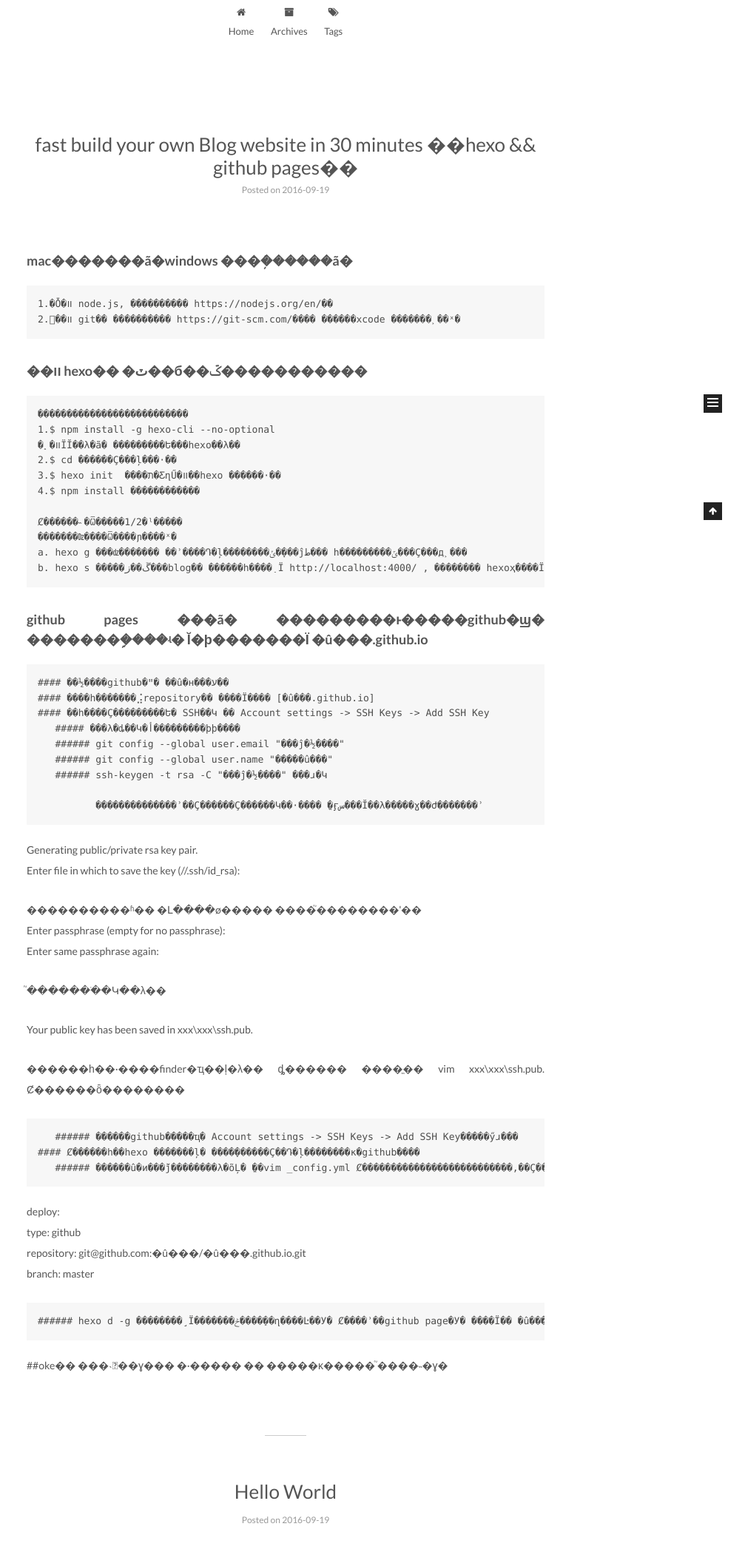
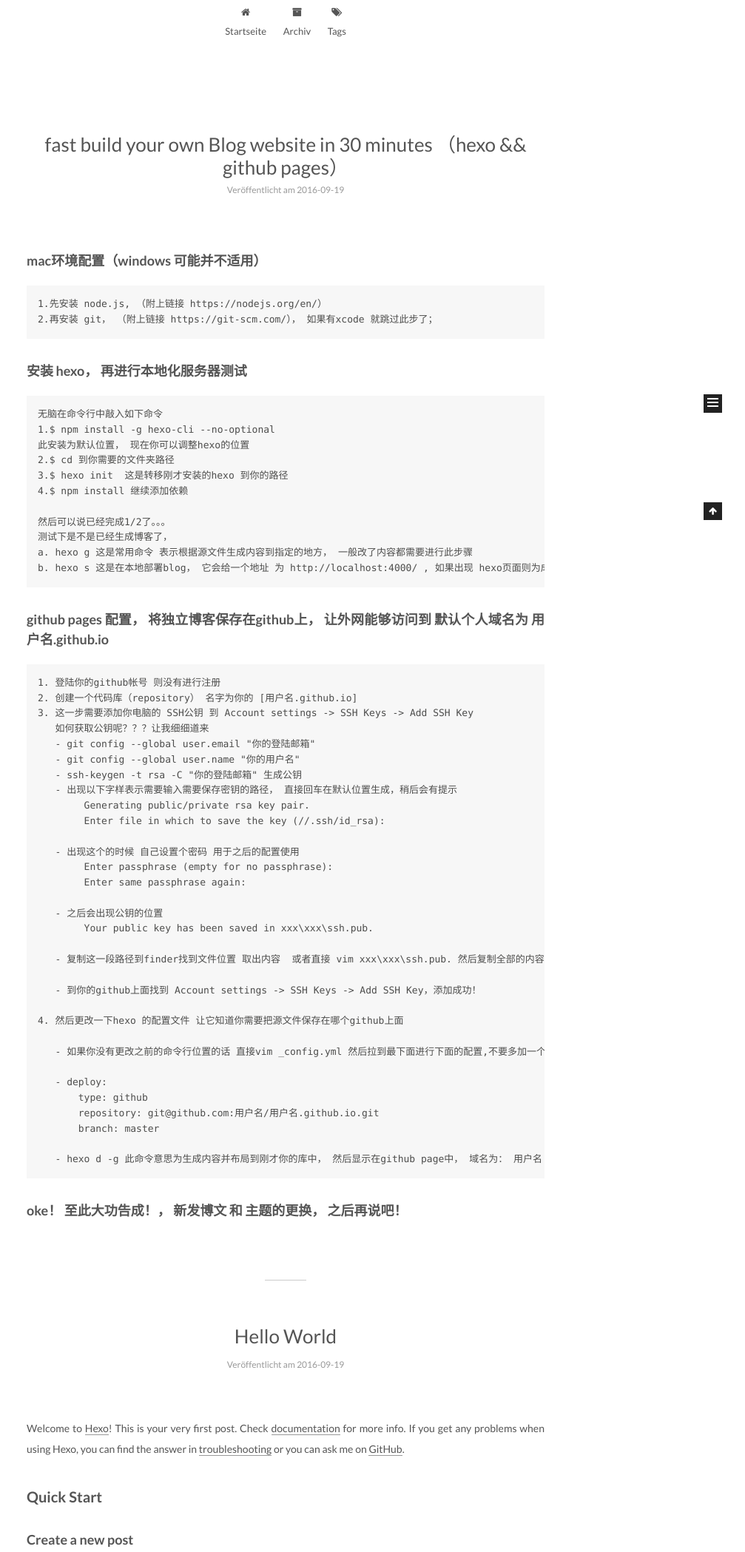
Before and after one commit to AppriaTT/AppariTT.github.io, a plain HTML site: page index.html in a window 1280 px wide. Shown: the part 197-2295 px from the top of the page at 74% size, without its empty margins (254-1261 px from the left). Drawn offline with Linux system fonts and the light colour scheme.

Commit message:
Site updated: 2016-09-20 00:49:15

```diff
--- a/index.html
+++ b/index.html
@@ -118,7 +118,7 @@
   <title> AppariTT </title>
 </head>
 
-<body itemscope itemtype="http://schema.org/WebPage" lang="">
+<body itemscope itemtype="http://schema.org/WebPage" lang="zh-CN">
 
 
 
@@ -175,7 +175,7 @@
 
               <i class="menu-item-icon fa fa-fw fa-home"></i> <br />
 
-            Home
+            Startseite
           </a>
         </li>
 
@@ -185,7 +185,7 @@
 
               <i class="menu-item-icon fa fa-fw fa-archive"></i> <br />
 
-            Archives
+            Archiv
           </a>
         </li>
 
@@ -239,7 +239,7 @@
 
 
                 <a class="post-title-link" href="/2016/09/19/fast-create-your-own-blog/" itemprop="url">
-                  fast build your own Blog website in 30 minutes ��hexo && github pages��
+                  fast build your own Blog website in 30 minutes （hexo && github pages）
                 </a>
 
 
@@ -251,7 +251,7 @@
             <span class="post-meta-item-icon">
               <i class="fa fa-calendar-o"></i>
             </span>
-            <span class="post-meta-item-text">Posted on</span>
+            <span class="post-meta-item-text">Veröffentlicht am</span>
             <time itemprop="dateCreated" datetime="2016-09-19T14:48:05+08:00" content="2016-09-19">
               2016-09-19
             </time>
@@ -282,40 +282,52 @@
 
 
 
-            <h3 id="mac�������a�windows-���ܲ������a�"><a href="#mac�������a�windows-���ܲ������a�" class="headerlink" title="mac�������ã�windows ���ܲ������ã�"></a>mac�������ã�windows ���ܲ������ã�</h3><pre><code>1.�Ȱ�װ node.js, ���������� https://nodejs.org/en/��
-2.�ٰ�װ git�� ���������� https://git-scm.com/���� ������xcode �������˲��ˣ�
-</code></pre><h3 id="��װ-hexo��-�ٽ��б��ػ�����������"><a href="#��װ-hexo��-�ٽ��б��ػ�����������" class="headerlink" title="��װ hexo�� �ٽ��б��ػ�����������"></a>��װ hexo�� �ٽ��б��ػ�����������</h3><pre><code>��������������������������
+            <h3 id="mac环境配置（windows-可能并不适用）"><a href="#mac环境配置（windows-可能并不适用）" class="headerlink" title="mac环境配置（windows 可能并不适用）"></a>mac环境配置（windows 可能并不适用）</h3><pre><code>1.先安装 node.js, （附上链接 https://nodejs.org/en/）
+2.再安装 git， （附上链接 https://git-scm.com/）， 如果有xcode 就跳过此步了；
+</code></pre><h3 id="安装-hexo，-再进行本地化服务器测试"><a href="#安装-hexo，-再进行本地化服务器测试" class="headerlink" title="安装 hexo， 再进行本地化服务器测试"></a>安装 hexo， 再进行本地化服务器测试</h3><pre><code>无脑在命令行中敲入如下命令
 1.$ npm install -g hexo-cli --no-optional
-�˰�װΪĬ��λ�ã� ���������Ե���hexo��λ��
-2.$ cd ������Ҫ���ļ���·��
-3.$ hexo init  ����ת�ƸղŰ�װ��hexo ������·��
-4.$ npm install ������������
+此安装为默认位置， 现在你可以调整hexo的位置
+2.$ cd 到你需要的文件夹路径
+3.$ hexo init  这是转移刚才安装的hexo 到你的路径
+4.$ npm install 继续添加依赖
 
-Ȼ������˵�Ѿ�����1/2�ˡ�����
-�������ǲ����Ѿ����ɲ����ˣ�
-a. hexo g ���ǳ������� ��ʾ����Դ�ļ��������ݵ�ָ���ĵط��� һ���������ݶ���Ҫ���д˲���
-b. hexo s �����ڱ��ز���blog�� ������һ����ַ Ϊ http://localhost:4000/ , �������� hexoҳ����Ϊ�ɹ��ˣ� ����û�п����Ļ�����Ҫ������֮ǰ����һ����©��
-</code></pre><h3 id="github-pages-���a�-���������ͱ�����github�ϣ�-�������ܹ����ʵ�-I�ϸ�������Ϊ-�u���-github-io"><a href="#github-pages-���a�-���������ͱ�����github�ϣ�-�������ܹ����ʵ�-I�ϸ�������Ϊ-�u���-github-io" class="headerlink" title="github pages ���ã� ���������ͱ�����github�ϣ� �������ܹ����ʵ� Ĭ�ϸ�������Ϊ �û���.github.io"></a>github pages ���ã� ���������ͱ�����github�ϣ� �������ܹ����ʵ� Ĭ�ϸ�������Ϊ �û���.github.io</h3><pre><code>#### ��½����github�ʺ� ��û�н���ע��
-#### ����һ�������⣨repository�� ����Ϊ���� [�û���.github.io]
-#### ��һ����Ҫ���������Ե� SSH��Կ �� Account settings -&gt; SSH Keys -&gt; Add SSH Key
-   ##### ���λ�ȡ��Կ�أ���������ϸϸ����
-   ###### git config --global user.email &quot;���ĵ�½����&quot;
-   ###### git config --global user.name &quot;�����û���&quot;
-   ###### ssh-keygen -t rsa -C &quot;���ĵ�½����&quot; ���ɹ�Կ
+然后可以说已经完成1/2了。。。
+测试下是不是已经生成博客了，
+a. hexo g 这是常用命令 表示根据源文件生成内容到指定的地方， 一般改了内容都需要进行此步骤
+b. hexo s 这是在本地部署blog， 它会给一个地址 为 http://localhost:4000/ , 如果出现 hexo页面则为成功了； 如果没有看到的话请需要检查下之前有哪一步遗漏了
+</code></pre><h3 id="github-pages-配置，-将独立博客保存在github上，-让外网能够访问到-默认个人域名为-用户名-github-io"><a href="#github-pages-配置，-将独立博客保存在github上，-让外网能够访问到-默认个人域名为-用户名-github-io" class="headerlink" title="github pages 配置， 将独立博客保存在github上， 让外网能够访问到 默认个人域名为 用户名.github.io"></a>github pages 配置， 将独立博客保存在github上， 让外网能够访问到 默认个人域名为 用户名.github.io</h3><pre><code>1. 登陆你的github帐号 则没有进行注册
+2. 创建一个代码库（repository） 名字为你的 [用户名.github.io]
+3. 这一步需要添加你电脑的 SSH公钥 到 Account settings -&gt; SSH Keys -&gt; Add SSH Key
+   如何获取公钥呢？？？让我细细道来
+   - git config --global user.email &quot;你的登陆邮箱&quot;
+   - git config --global user.name &quot;你的用户名&quot;
+   - ssh-keygen -t rsa -C &quot;你的登陆邮箱&quot; 生成公钥
+   - 出现以下字样表示需要输入需要保存密钥的路径， 直接回车在默认位置生成，稍后会有提示
+        Generating public/private rsa key pair.
+        Enter file in which to save the key (//.ssh/id_rsa):
 
-          ��������������ʾ��Ҫ������Ҫ������Կ��·���� ֱ�ӻس���Ĭ��λ�����ɣ��Ժ�������ʾ
-</code></pre><p>Generating public/private rsa key pair.<br>Enter file in which to save the key (//.ssh/id_rsa): </p>
-<p>����������ʱ�� �Լ����ø����� ����֮��������ʹ��<br>Enter passphrase (empty for no passphrase):<br>Enter same passphrase again:</p>
-<p>֮�������ֹ�Կ��λ��</p>
-<p>Your public key has been saved in xxx\xxx\ssh.pub.</p>
-<p>������һ��·����finder�ҵ��ļ�λ�� ȡ������  ����ֱ�� vim xxx\xxx\ssh.pub. Ȼ������ȫ��������</p>
-<pre><code>   ###### ������github�����ҵ� Account settings -&gt; SSH Keys -&gt; Add SSH Key�����ӳɹ���
-#### Ȼ������һ��hexo �������ļ� ����֪������Ҫ��Դ�ļ��������ĸ�github����
-   ###### ������û�и���֮ǰ��������λ�õĻ� ֱ��vim _config.yml Ȼ��������������������������,��Ҫ����һ���ո�����ɾ��һ���ո�
-</code></pre><p>deploy:<br>  type: github<br>  repository: git@github.com:�û���/�û���.github.io.git<br>  branch: master </p>
-<pre><code>###### hexo d -g ��������˼Ϊ�������ݲ����ֵ��ղ����Ŀ��У� Ȼ����ʾ��github page�У� ����Ϊ�� �û���.github.io �� Ȼ�����˾���ͨ����������������blog���з�����
-</code></pre><p>##oke�� ���˴󹦸��ɣ��� �·����� �� �����ĸ����� ֮����˵�ɣ�</p>
+   - 出现这个的时候 自己设置个密码 用于之后的配置使用
+        Enter passphrase (empty for no passphrase):
+        Enter same passphrase again:
 
+   - 之后会出现公钥的位置
+        Your public key has been saved in xxx\xxx\ssh.pub.
+
+   - 复制这一段路径到finder找到文件位置 取出内容  或者直接 vim xxx\xxx\ssh.pub. 然后复制全部的内容
+
+   - 到你的github上面找到 Account settings -&gt; SSH Keys -&gt; Add SSH Key，添加成功！
+
+4. 然后更改一下hexo 的配置文件 让它知道你需要把源文件保存在哪个github上面
+
+   - 如果你没有更改之前的命令行位置的话 直接vim _config.yml 然后拉到最下面进行下面的配置,不要多加一个空格或者删除一个空格
+
+   - deploy:
+       type: github
+       repository: git@github.com:用户名/用户名.github.io.git
+       branch: master
+
+   - hexo d -g 此命令意思为生成内容并布局到刚才你的库中， 然后显示在github page中， 域名为： 用户名.github.io ， 然后别人就能通过这个域名对你的blog进行访问了
+</code></pre><h3 id="oke！-至此大功告成！，-新发博文-和-主题的更换，-之后再说吧！"><a href="#oke！-至此大功告成！，-新发博文-和-主题的更换，-之后再说吧！" class="headerlink" title="oke！ 至此大功告成！， 新发博文 和 主题的更换， 之后再说吧！"></a>oke！ 至此大功告成！， 新发博文 和 主题的更换， 之后再说吧！</h3>
 
 
 
@@ -377,7 +389,7 @@
             <span class="post-meta-item-icon">
               <i class="fa fa-calendar-o"></i>
             </span>
-            <span class="post-meta-item-text">Posted on</span>
+            <span class="post-meta-item-text">Veröffentlicht am</span>
             <time itemprop="dateCreated" datetime="2016-09-19T08:06:14+08:00" content="2016-09-19">
               2016-09-19
             </time>
@@ -487,7 +499,7 @@
           <div class="site-state-item site-state-posts">
             <a href="/archives">
               <span class="site-state-item-count">2</span>
-              <span class="site-state-item-name">posts</span>
+              <span class="site-state-item-name">Artikel</span>
             </a>
           </div>
 
@@ -497,7 +509,7 @@
             <div class="site-state-item site-state-tags">
               <a href="/tags">
                 <span class="site-state-item-count">1</span>
-                <span class="site-state-item-name">tags</span>
+                <span class="site-state-item-name">Tags</span>
               </a>
             </div>
 
@@ -541,7 +553,7 @@
 </div>
 
 <div class="powered-by">
-  Powered by <a class="theme-link" href="https://hexo.io">Hexo</a>
+  Erstellt mit  <a class="theme-link" href="https://hexo.io">Hexo</a>
 </div>
 
 <div class="theme-info">
```
Also changed, not shown: 2016/09/19/fast-create-your-own-blog/index.html (+69 -54 lines), 2016/09/19/hello-world/index.html (+11 -11 lines), archives/2016/09/index.html (+9 -9 lines), archives/2016/index.html (+9 -9 lines), archives/index.html (+9 -9 lines), fast-create-your-own-blog/index.html (+6 -6 lines), tags/initBlog/index.html (+7 -7 lines).
